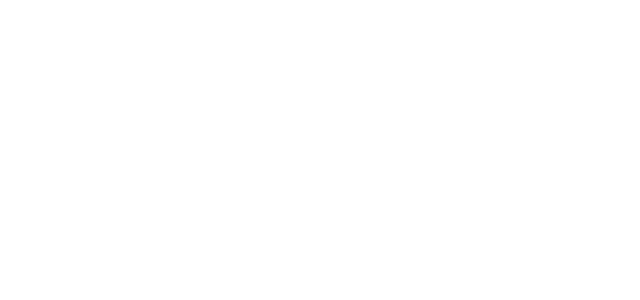
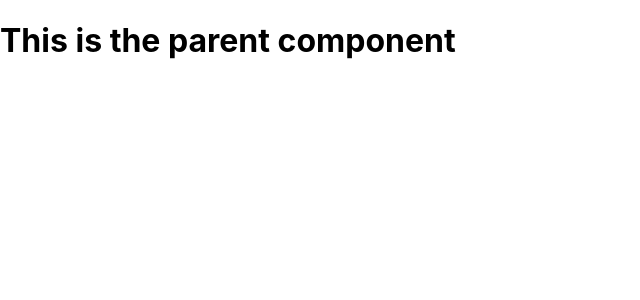
Before and after one commit to HassanBahati/everything-react-hooks, a React (Create React App) app: page / in a window 1280 px wide. Shown: the top 300 px of the page, without its empty margins (0-640 px from the left). Built offline with nearby package versions, Linux system fonts and the light colour scheme.

Commit message:
create state for user details

```diff
--- a/src/useContext/withOutUseContext/index.js
+++ b/src/useContext/withOutUseContext/index.js
@@ -1,9 +1,15 @@
-import React from "react";
+import React, { useState } from "react";
 
 const WithOutUseContext = () => {
-  return <div>
-
-  </div>;
+  const [userDetails, setUserDetails] = useState({
+    name: "John Deo",
+    age: "20",
+  });
+  return (
+    <div>
+      <h1>This is the parent component</h1>
+    </div>
+  );
 };
 
 export default WithOutUseContext;
```
